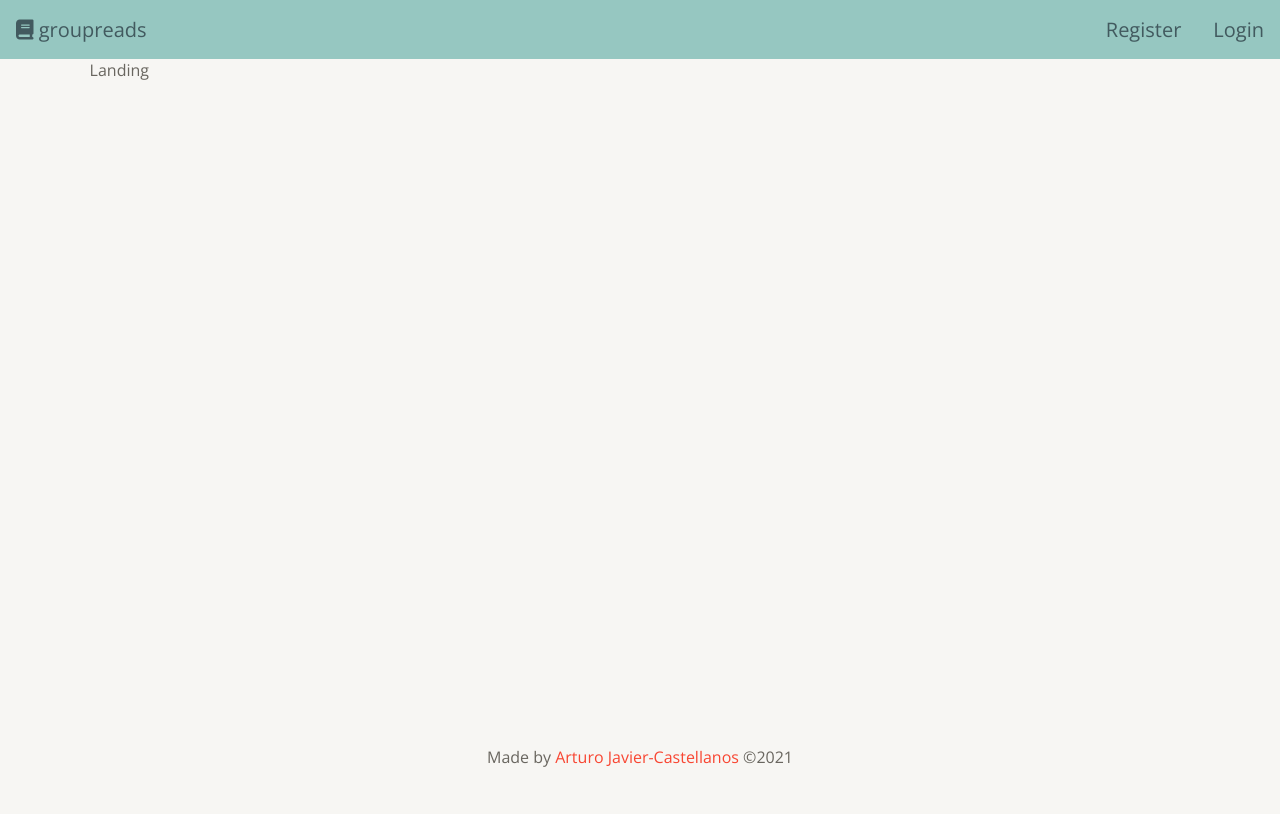
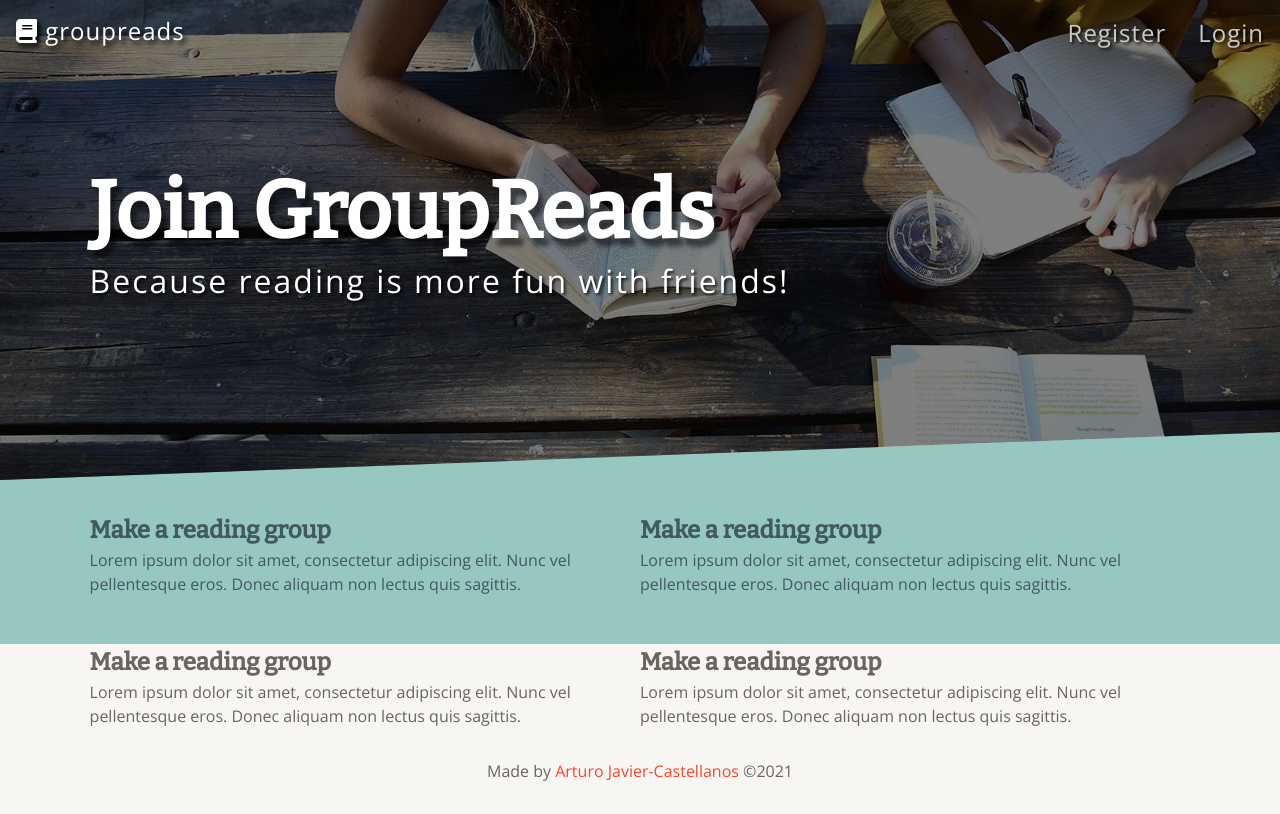
Before and after one commit to arturo-jc/groupreads, a React (Create React App) app in the folder client/: page / in a window 1280 px wide. Built offline with nearby package versions, Linux system fonts and the light colour scheme.

Commit message:
Begin styling landing

```diff
--- a/client/src/App.css
+++ b/client/src/App.css
@@ -142,6 +142,16 @@
     box-sizing: border-box;
 }
 
+#root{
+    display: flex;
+    flex-direction: column;
+    min-height: 100vh;
+}
+
+.site-content {
+    flex: 1;
+}
+
 body {
     background-color: var(--bg-color);
     color: var(--font-color);
@@ -150,12 +160,6 @@
 
 body.modal-open {
     overflow-y: hidden;
-}
-
-#root {
-    display: flex;
-    flex-direction: column;
-    min-height: 100vh;
 }
 
 h1, h2, h3, h4, h5, h6 {
@@ -181,8 +185,28 @@
 
 nav {
     display: flex;
+    width: 100%;
     justify-content: space-between;
     background-color: var(--primary);
+}
+
+nav.transparent {
+    position: absolute;
+    background: none;
+    z-index: 1;
+}
+
+nav.transparent a {
+    color: var(--grey);
+    letter-spacing: 1px;
+    font-size: 1.5rem;
+    text-shadow: 2px 2px 3px rgba(0, 0, 0, .8);
+}
+
+nav.transparent a:hover {
+    color: #fff;
+    transform: translateY(-2px);
+    text-shadow: 3px 4px 5px rgba(0, 0, 0, 1);
 }
 
 nav a {
@@ -226,9 +250,61 @@
     display: block;
 }
 
-.main-container{
+.wrapper{
     padding: 0 7%;
-    flex: 1;
+}
+
+.header-wrapper{
+    display: flex;
+    flex-direction: column;
+    justify-content: center;
+    height: 100%;
+}
+
+.header {
+    color: #fff;
+    height: 60vh;
+    background-image:
+    linear-gradient(rgba(0, 0, 0, 0.5), rgba(0, 0, 0, 0.5)),
+    url("./hero.jpg");
+    background-size: cover;
+    background-position: top;
+    clip-path: polygon(0 0, 100% 0, 100% 90%, 0 100%);
+    margin-bottom: 2rem;
+}
+
+.heading {
+    font-size: 5rem;
+    text-shadow: 5px 8px 4px rgba(0, 0, 0, .5);
+}
+
+.sub-heading {
+    font-family: 'Open Sans', sans-serif;
+    font-weight: 300;
+    text-shadow: 2px 2px 3px rgba(0, 0, 0, .8);
+    font-size: 2rem;
+    letter-spacing: 2px;
+}
+
+.section-one{
+    color: var(--primary-dark);
+    background-color: var(--primary);
+    padding-bottom: 3rem;
+}
+
+.row {
+    display: flex;
+    line-height: 1.5;
+
+}
+
+.row h3 {
+    font-size: 1.5rem;
+    margin-bottom: 0;
+}
+
+.col-50{
+    width: 50%;
 }
 
 .dashboard{
@@ -782,8 +858,15 @@
 }
 
 @media (max-width: 992px){
-    .main-container{
+    .wrapper{
         padding: 0 3%;
+    }
+
+    .heading {
+        font-size: 4rem;
+    }
+    .sub-heading{
+        font-size: 1.5rem;
     }
 
     .books {
@@ -807,9 +890,21 @@
 }
 
 @media (max-width: 576px){
-    .main-container {
+    .wrapper{
         padding: 0;
     }
+
+    .wrapper.header-wrapper{
+        padding: 0 3%
+    }
+
+    .heading {
+        font-size: 3rem;
+    }
+    .sub-heading{
+        font-size: 1.5rem;
+    }
+
     .dashboard{
         flex-direction: column-reverse;
     }
--- a/client/src/App.js
+++ b/client/src/App.js
@@ -18,9 +18,9 @@
       <Router>
         <Fragment>
           <ErrorBoundary>
+              <div className="site-content">
                 <Navbar />
                 <Alerts/>
-              <div className="main-container">
                   <Routes>
                     <Route path="login" element={<Login />} />
                     <Route path="register" element={<Register />} />
--- a/client/src/components/Navbar.js
+++ b/client/src/components/Navbar.js
@@ -50,7 +50,7 @@
     )
 
     return (
-        <nav>
+        <nav className={window.location.pathname === "/" && !isAuthenticated && "transparent"}>
             <Link className='navlink' to="/"><i className={icon} /> {title}</Link>
                 {isAuthenticated ? authLinks : guestLinks}
         </nav>
--- a/client/src/components/home/Dashboard.js
+++ b/client/src/components/home/Dashboard.js
@@ -14,6 +14,7 @@
     }, [])
 
     return (
+        <div className='wrapper'>
             <div className='dashboard'>
                 <Sidebar/>
                 <main>
@@ -25,6 +26,7 @@
                         </Routes>
                 </main>
             </div>
+        </div>
     )
 }
 
--- a/client/src/components/home/Landing.js
+++ b/client/src/components/home/Landing.js
@@ -1,10 +1,43 @@
-import React from 'react'
+import React, {Fragment} from 'react'
 
 const Landing = () => {
     return (
-        <div>
-            Landing
-        </div>
+        <Fragment>
+            <section className='section-one'>
+                <header className='header'>
+                    <div className='wrapper header-wrapper'>
+                        <h1 className='heading'>Join GroupReads</h1>
+                        <h2 className='sub-heading'>Because reading is more fun with friends!</h2>
+                    </div>
+                </header>
+                <div className='wrapper'>
+                    <div className="row">
+                        <div className="col-50">
+                        <h3>Make a reading group</h3>
+                            <p>Lorem ipsum dolor sit amet, consectetur adipiscing elit. Nunc vel pellentesque eros. Donec aliquam non lectus quis sagittis.</p>
+                        </div>
+                        <div className="col-50">
+                        <h3>Make a reading group</h3>
+                            <p>Lorem ipsum dolor sit amet, consectetur adipiscing elit. Nunc vel pellentesque eros. Donec aliquam non lectus quis sagittis.</p>
+                        </div>
+                    </div>
+                </div>
+            </section>
+            <section className='section-two'>
+            <div className='wrapper'>
+                    <div className="row">
+                        <div className="col-50">
+                        <h3>Make a reading group</h3>
+                            <p>Lorem ipsum dolor sit amet, consectetur adipiscing elit. Nunc vel pellentesque eros. Donec aliquam non lectus quis sagittis.</p>
+                        </div>
+                        <div className="col-50">
+                        <h3>Make a reading group</h3>
+                            <p>Lorem ipsum dolor sit amet, consectetur adipiscing elit. Nunc vel pellentesque eros. Donec aliquam non lectus quis sagittis.</p>
+                        </div>
+                    </div>
+                </div>
+            </section>
+        </Fragment>
     )
 }
 
```
Also changed, not shown: client/src/hero.jpg (added). Lines whose indentation alone changed are shown as unchanged.
